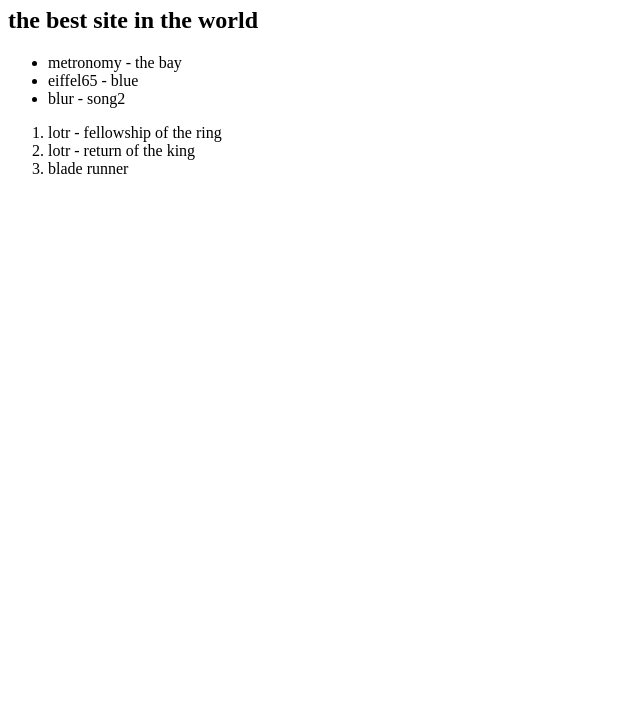
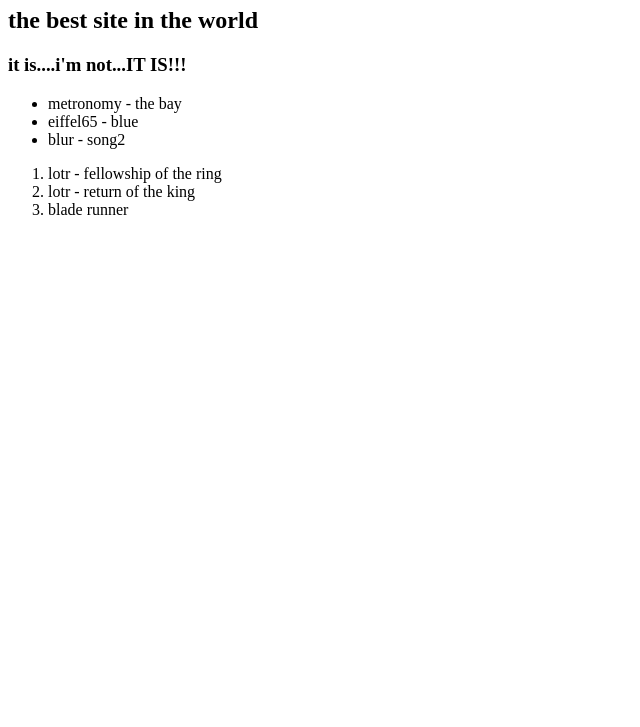
Before and after one commit to LeonTGC/my-great-website, a plain HTML site: page index.html in a window 1280 px wide. Shown: the part 73-800 px from the top of the page, without its empty margins (0-640 px from the left). Drawn offline with Linux system fonts and the light colour scheme.

Commit message:
added h3

```diff
--- a/index.html
+++ b/index.html
@@ -12,6 +12,7 @@
         <div>
             <h1>My Site</h1>
             <h2>the best site in the world</h2>
+            <h3>it is....i'm not...IT IS!!!</h3>
         </div>
         <div>
             <div>
```
